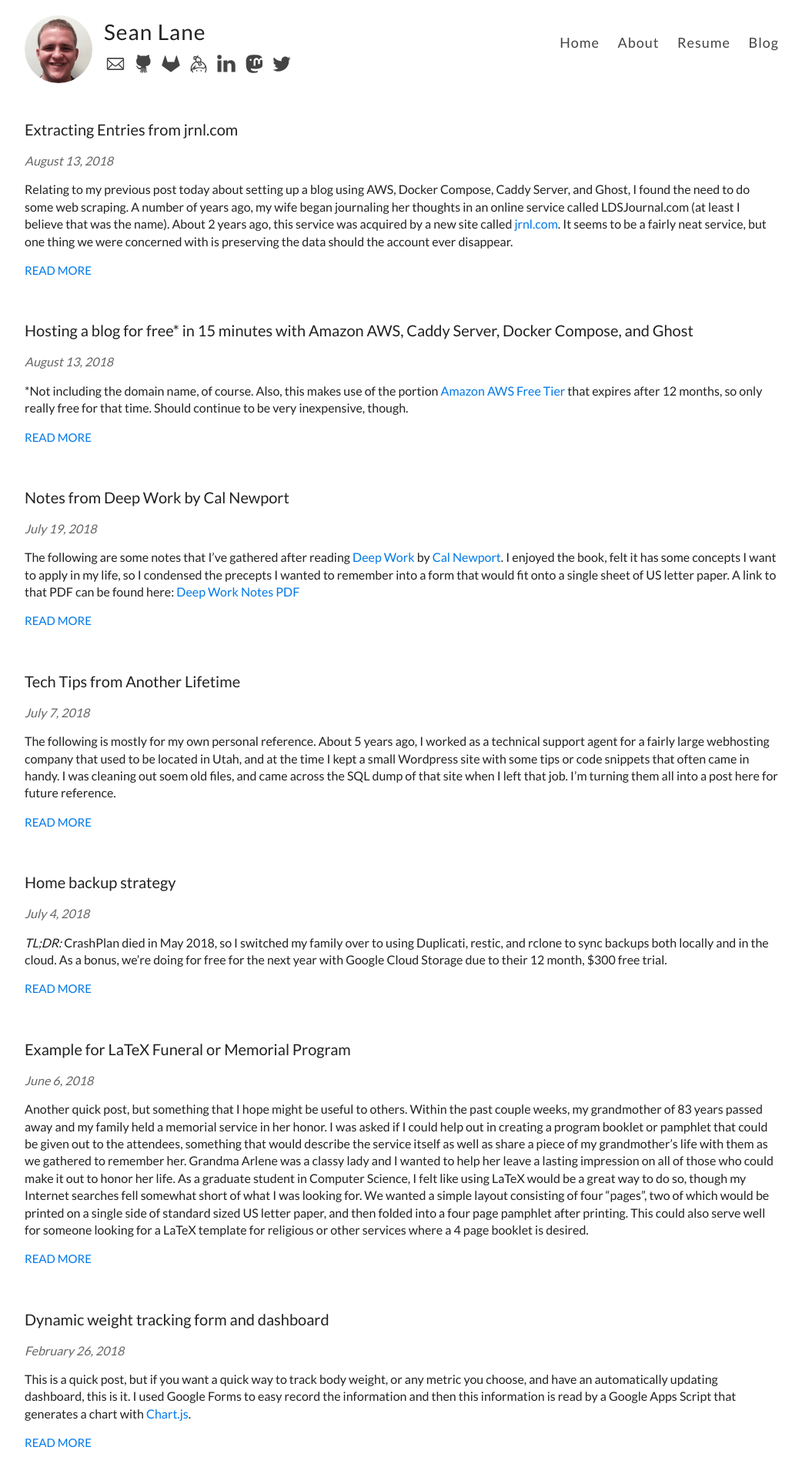
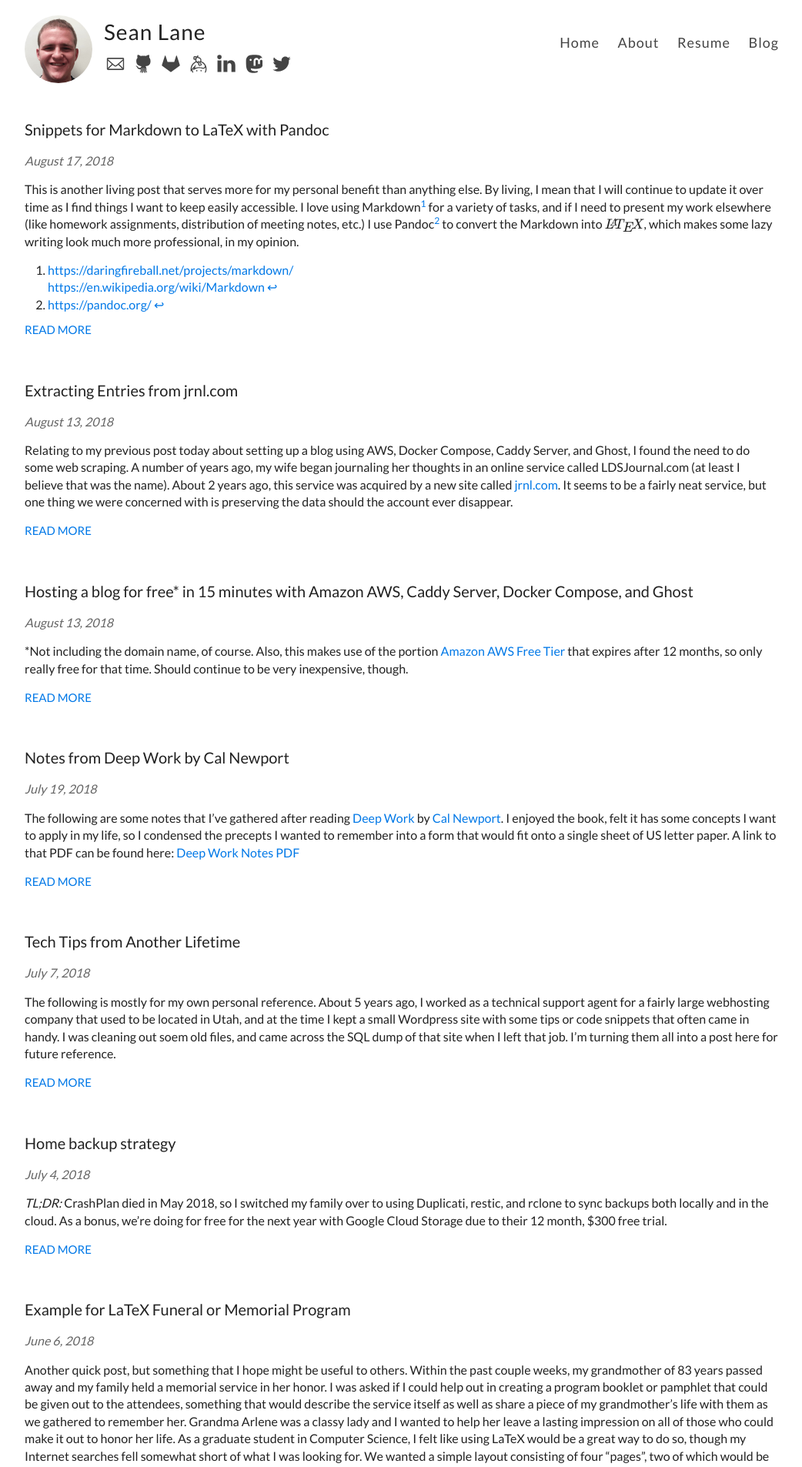
Before and after one commit to seanlane/seanlane.github.io, a Jekyll site: the page built from blog/index.html, in a window 1280 px wide. Shown: the top 1906 px of the page at 77% size, without its empty margins (118-1160 px from the left). Built offline with Jekyll 4.4.1, drawn with Linux system fonts in a browser that asks for light colours; nearby versions of some CDN libraries; formulas are drawn with MathJax 3; the list of posts is cut into pages by our own code; some of the changed text lies outside the part shown.

Commit message:
Add markdown/pandoc snippet post, add some style updates for footnotes

````diff
--- /dev/null
+++ b/_posts/2018/2018-08-17-markdown-pandoc-latex-snippets.md
@@ -0,0 +1,78 @@
+---
+layout: post
+title: Snippets for Markdown to LaTeX with Pandoc
+commentIssueId: 16
+tags: markdown, pandoc, latex
+---
+
+This is another living post that serves more for my personal benefit than anything else. By living, I mean that I will continue to update it over time as I find things I want to keep easily accessible. I love using Markdown[^1] for a variety of tasks, and if I need to present my work elsewhere (like homework assignments, distribution of meeting notes, etc.) I use Pandoc[^2] to convert the Markdown into $$\LaTeX$$, which makes some lazy writing look much more professional, in my opinion.
+
+This post is a place to paste snippets and boiler plate of Markdown/Pandoc/LaTeX material that I find useful but often forget. There's probably nothing very genius or awe-inspiring here, but hopefully I won't have to `grep` through by bash history as often, trying to remember what I did that one time to do that one thing.
+
+---
+
+## Switch back and forth between multiple columns in Pandoc markdown
+
+Include the following in the YAML header:
+
+```yaml
+header-includes:
+  - \usepackage{multicol}
+  - \newcommand{\hideFromPandoc}[1]{#1}
+    - \hideFromPandoc{
+        \let\Begin\begin
+        \let\End\end}
+```
+
+Then begin and end sections of multiple columns like so:
+
+```latex
+\Begin{multicols}{2}
+
+#### Sample Equations
+
+\begin{equation}
+\frac{dx_1}{dt} = x_2^2 + x_1^3
+\end{equation}
+
+\begin{equation}
+\frac{dx_2}{dt} = \frac{1}{x_1} \cdot x_2
+\end{equation}
+
+\End{multicols}
+```
+
+---
+
+## Options commonly specified in header
+
+Include in the YAML header as needed:
+
+```yaml
+title: My awesome title
+subtitle: and cool subtitle
+date: \today # Note: Only works on Linux/OSX going from Markdown -> PDF
+geometry: margin=1in
+classoption=twocolumn
+```
+
+---
+
+## Output complete LaTeX source for a document
+
+Running the following only outputs the LaTeX source for the content in the document:
+
+```terminal
+$ pandoc source.md -o output.tex
+```
+
+Running this inserts the LaTeX content into your default (or other specified template) and then outputs the complete LaTeX source for generating the document:
+
+```terminal
+$ pandoc source.md -o output.tex  --template default.latex
+```
+
+{% include footnotes.md %}
+
+[^1]: [https://daringfireball.net/projects/markdown/](https://daringfireball.net/projects/markdown/) <br/> [https://en.wikipedia.org/wiki/Markdown](https://en.wikipedia.org/wiki/Markdown)
+[^2]: [https://pandoc.org/](https://pandoc.org/)
--- a/_sass/_base_rules.scss
+++ b/_sass/_base_rules.scss
@@ -132,6 +132,10 @@
   background: $lightGray;
 }
 
+.footnotes p {
+  margin: 0;
+}
+
 // Nicolas Gallagher's micro clearfix hack
 // http://nicolasgallagher.com/micro-clearfix-hack/
 .clearfix:before,
````
Also changed, not shown: _includes/footnotes.md (added, +1 -0 lines).
